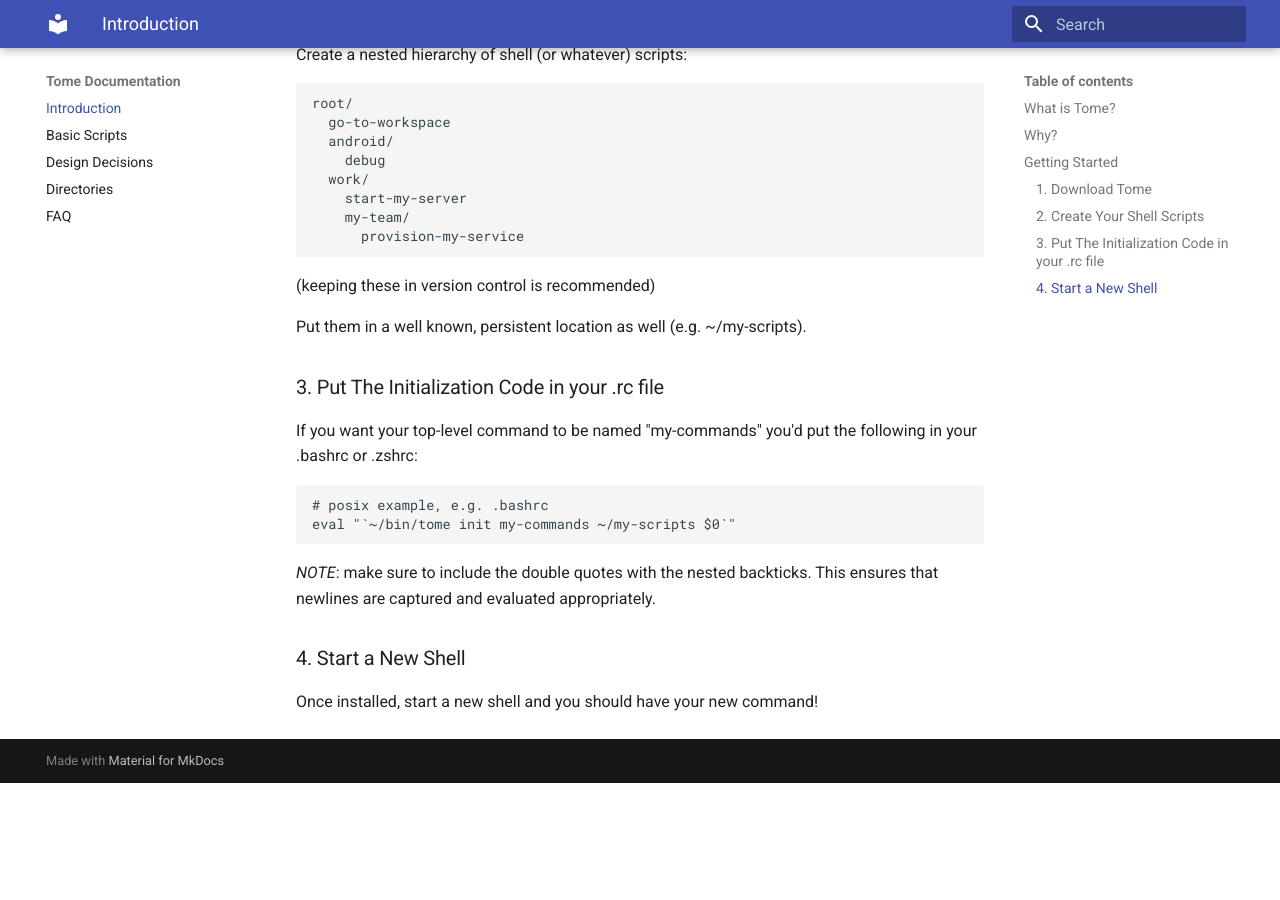
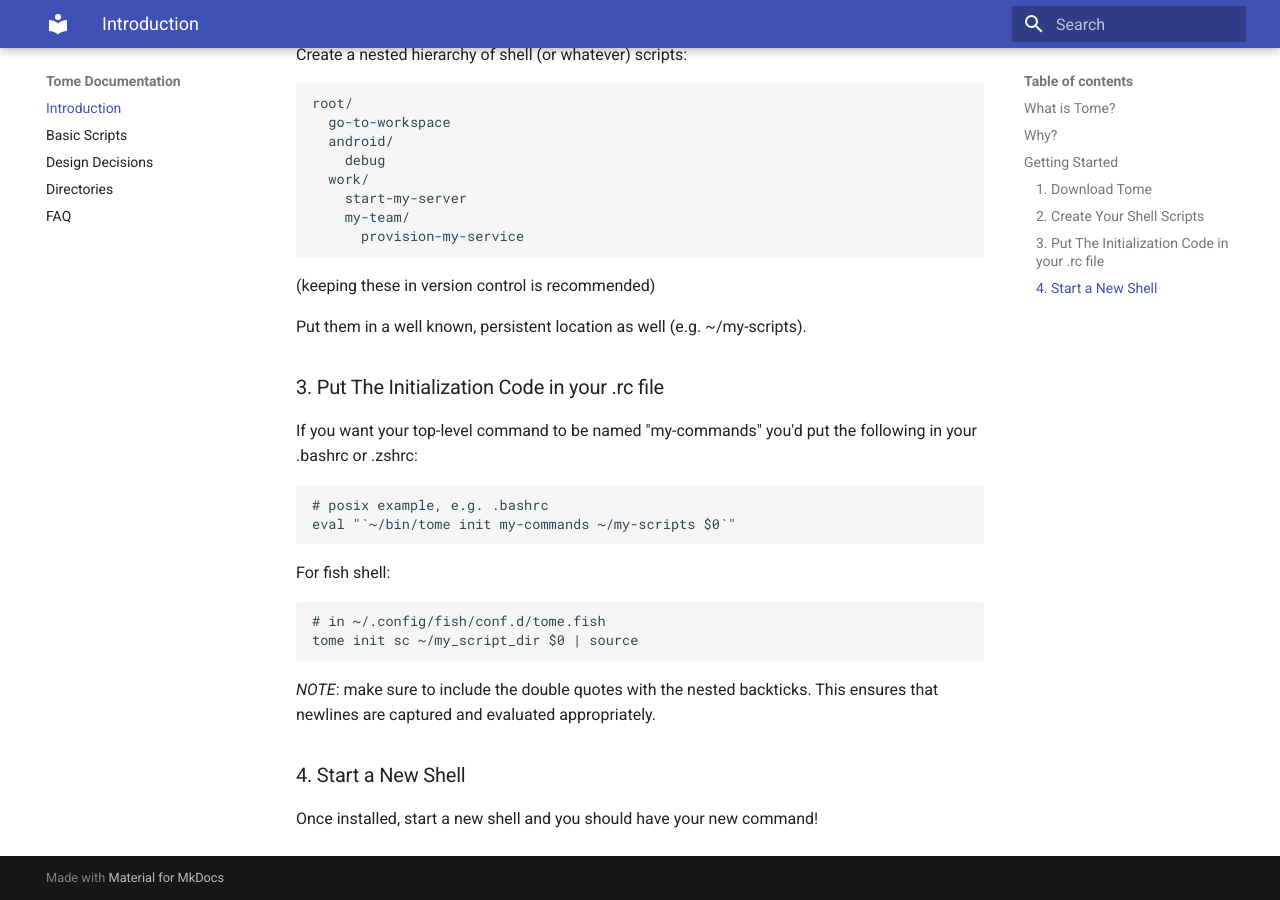
Before and after one commit to toumorokoshi/tome, an MkDocs documentation site: the page built from docs/index.md, in a window 1280 px wide and 900 px high, scrolled down 1478 px. Built offline with MkDocs 1.6.1 and Material for MkDocs 9.7.7, drawn with Linux system fonts in a browser that asks for light colours; before the commit the page ends 2261 px from its top, so only the background shows below that.

Commit message:
Update docs to mention fish shell

````diff
--- a/docs/index.md
+++ b/docs/index.md
@@ -84,6 +84,12 @@
 eval "`~/bin/tome init my-commands ~/my-scripts $0`"
 ```
 
+For fish shell:
+```
+# in ~/.config/fish/conf.d/tome.fish
+tome init sc ~/my_script_dir $0 | source
+```
+
 *NOTE*: make sure to include the double quotes with the nested backticks. This ensures that newlines are captured
 and evaluated appropriately.
 
````
